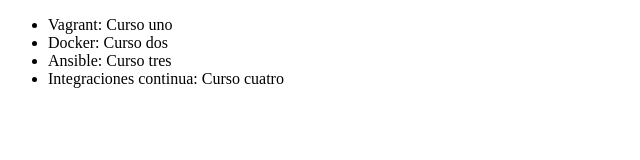
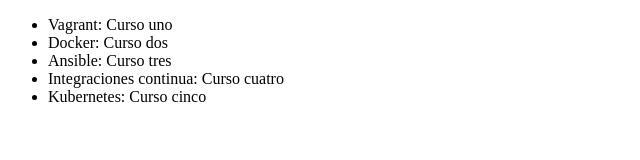
Before and after one commit to ayalaxg/alura-git, a plain HTML site: page index.html in a window 1280 px wide. Shown: the whole page, without its empty margins (0-640 px from the left). Drawn offline with Linux system fonts and the light colour scheme.

Commit message:
Intento 10

```diff
--- a/index.html
+++ b/index.html
@@ -12,6 +12,7 @@
          <li> Docker: Curso dos </li>
          <li> Ansible: Curso tres </li>
          <li> Integraciones continua: Curso cuatro </li>
+         <li> Kubernetes: Curso cinco </li>
 
      </ul>
 </body>
```
